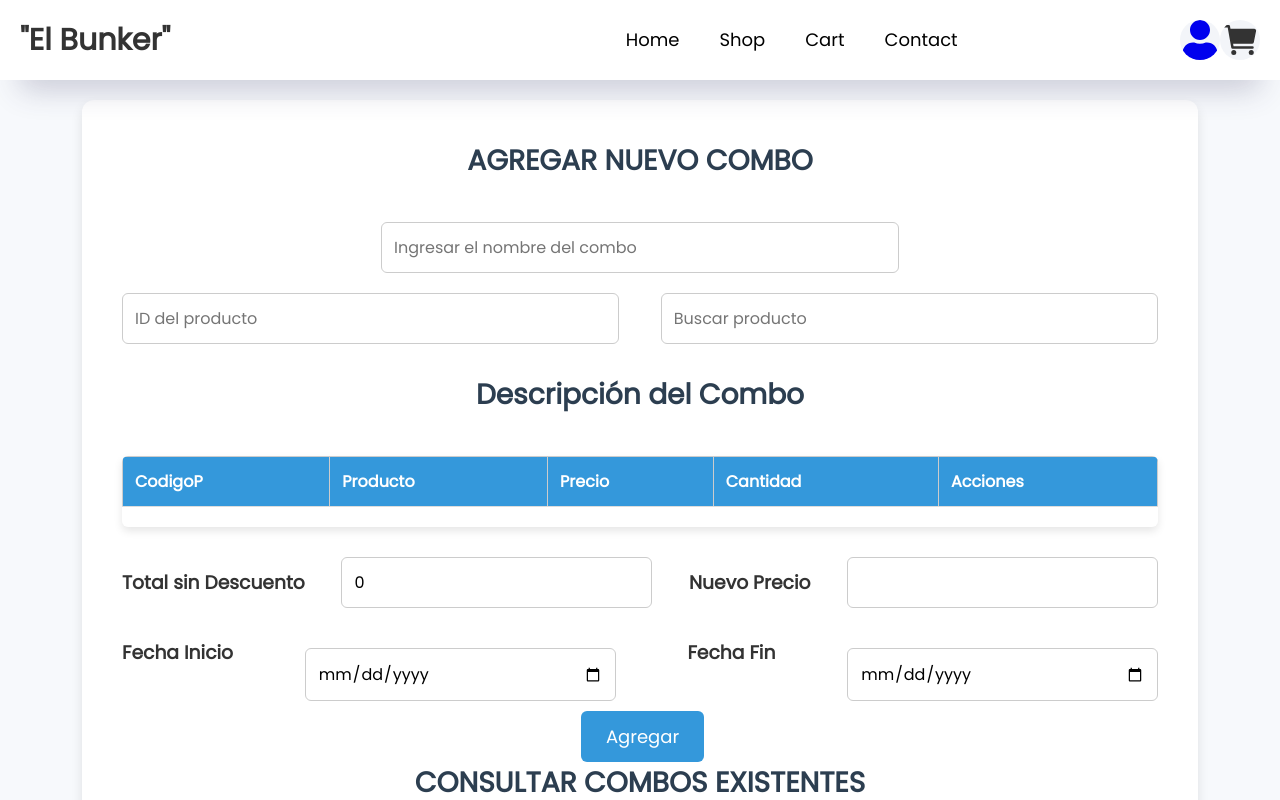
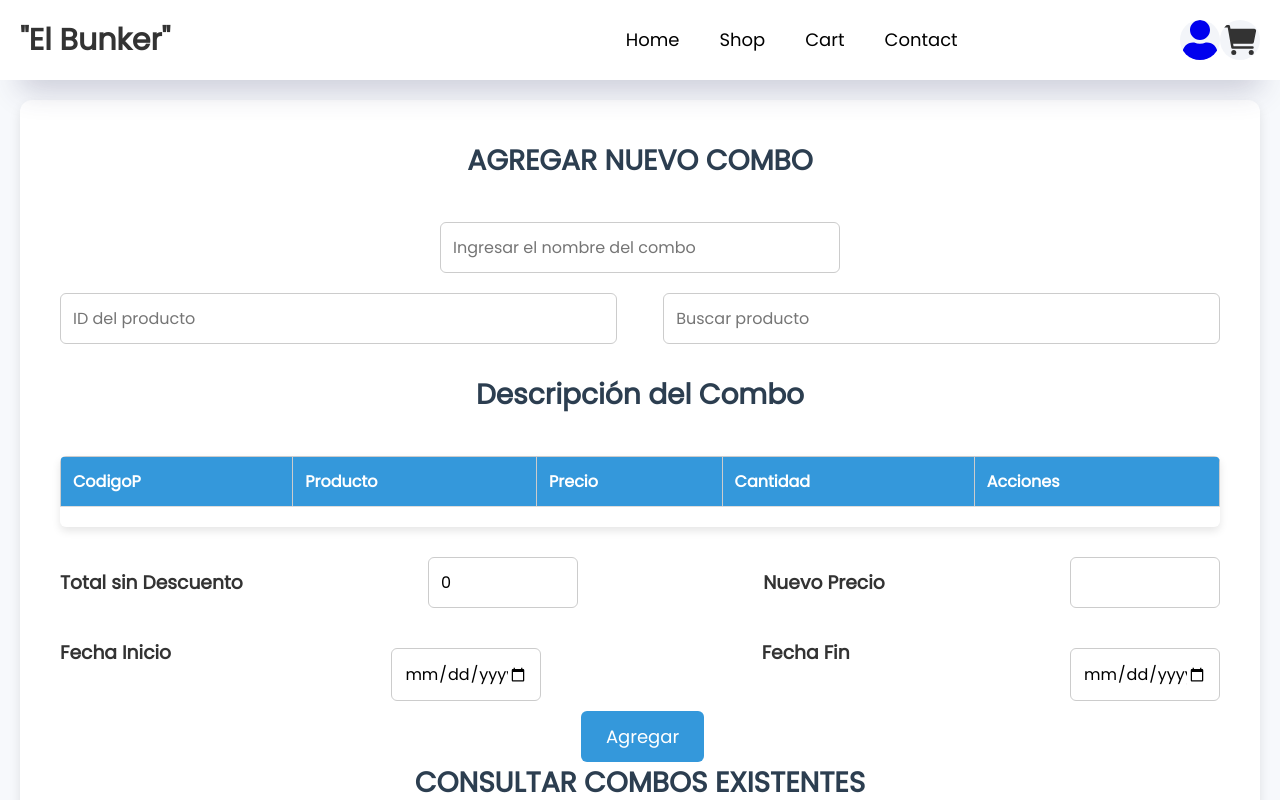
Before and after one commit to Bot20rp/frontend, a React (Vite) app: page /combo in a window 1280 px wide. Shown: the top 800 px of the page. Built offline with nearby package versions, Linux system fonts and the light colour scheme.

Commit message:
reponsive

```diff
--- a/src/css/AdmiVentaCss/Combos.css
+++ b/src/css/AdmiVentaCss/Combos.css
@@ -1,4 +1,3 @@
-/* Combos.css */
 .contenedorCombo {
     display: flex;
     justify-content: center;
@@ -15,7 +14,7 @@
     padding: 40px;
     border-radius: 12px;
     box-shadow: 0 6px 12px rgba(0, 0, 0, 0.1);
-    width: 90%;
+    width: 100%;
     max-width: 1600px;
     text-align: center;
 }
@@ -30,7 +29,8 @@
 .comboContenedor input[type="text"],
 .comboContenedor input[type="number"],
 .comboContenedor input[type="date"] {
-    width: 50%;
+    width: 100%;
+    max-width: 400px;
     padding: 12px;
     margin: 10px 0;
     border: 1px solid #ccc;
@@ -54,17 +54,18 @@
     gap: 20px;
     flex-wrap: wrap;
     margin-bottom: 20px;
+    width: 100%;
 }
 
 .ParaCombo input[type="text"] {
-    width: 48%;
+    flex-grow: 1;
+    min-width: 48%;
 }
 
 button {
     background-color: #3498db;
     color: white;
     padding: 12px 25px;
-    /* margin-top: 20px; */
     border: none;
     border-radius: 6px;
     font-size: 18px;
@@ -81,6 +82,7 @@ button:hover {
     border-radius: 6px;
     overflow: hidden;
     box-shadow: 0 4px 8px rgba(0, 0, 0, 0.1);
+    width: 100%;
 }
 
 .tablaScroll {
@@ -120,7 +122,8 @@ button:hover {
 }
 
 .costos input[type="number"] {
-    width: 30%;
+    width: 100%;
+    max-width: 150px;
 }
 
 .duracionCombo {
@@ -131,10 +134,11 @@ button:hover {
 }
 
 .duracionCombo input[type="date"] {
-    width: 30%;
+    width: 100%;
+    max-width: 150px;
 }
 
-
+/* Media query para pantallas pequeñas */
 @media (max-width: 768px) {
     .comboContenedor {
         padding: 20px;
@@ -144,28 +148,19 @@ button:hover {
         width: 100%;
     }
 
-    .costos input[type="number"],
-    .duracionCombo input[type="date"] {
-        width: 100%;
-    }
-
     .costos,
     .duracionCombo {
         flex-direction: column;
         gap: 10px;
     }
+
+    .costos input[type="number"],
+    .duracionCombo input[type="date"] {
+        width: 100%;
+    }
 }
 
-
-.ParaCombo {
-    display: flex;
-    justify-content: space-between;
-    gap: 20px;
-    position: relative; /* Necesario para controlar la posición de la lista de sugerencias */
-    flex-wrap: wrap;
-    margin-bottom: 20px;
-}
-
+/* Estilos para lista de sugerencias */
 .sugerencias {
     list-style-type: none;
     padding: 0;
@@ -175,11 +170,11 @@ button:hover {
     overflow-y: auto;
     background-color: white;
     position: absolute;
-    width: calc(100% - 20px); /* Se ajusta a todo el ancho del contenedor */
+    width: calc(100% - 20px);
     z-index: 1000;
     border-radius: 4px;
     box-shadow: 0 2px 4px rgba(0, 0, 0, 0.1);
-    top: 100%; /* Asegura que la lista aparezca justo debajo del input */
+    top: 100%;
 }
 
 .sugerencias li {
@@ -202,12 +197,14 @@ button:hover {
     display: flex;
     align-items: center;
     justify-content: center;
-  }
+}
 
 .modal-content {
-    display: flex;
-    flex-direction: column;
-    align-items: center;
+    background-color: white;
+    padding: 20px;
+    border-radius: 10px;
+    box-shadow: 0 4px 8px rgba(0, 0, 0, 0.1);
+    text-align: center;
 }
 
 .modal button {
@@ -217,4 +214,5 @@ button:hover {
     color: white;
     border: none;
     cursor: pointer;
+    border-radius: 6px;
 }
```
